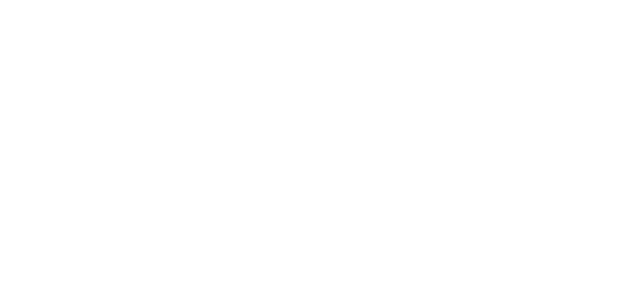
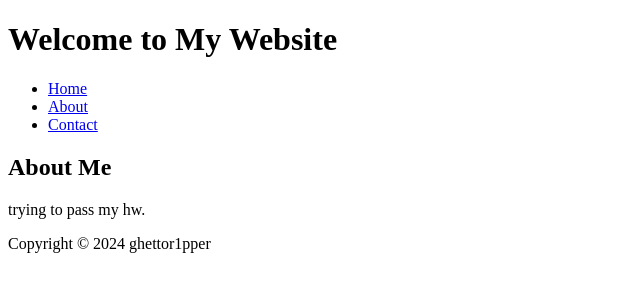
Before and after one commit to ghettor1pper/goit-js-hw-01, a plain HTML site: page index.html in a window 1280 px wide. Shown: the whole page, without its empty margins (0-640 px from the left). Drawn offline with Linux system fonts and the light colour scheme.

Commit message:
Update index.html

```diff
--- a/index.html
+++ b/index.html
@@ -7,5 +7,24 @@
     <script src="js/task-3.js"></script>
 </head>
 <body>
+    <header>
+        <h1>Welcome to My Website</h1>
+    </header>
+    <nav>
+        <ul>
+            <li><a href="#">Home</a></li>
+            <li><a href="#">About</a></li>
+            <li><a href="#">Contact</a></li>
+        </ul>
+    </nav>
+    <main>
+        <section>
+            <h2>About Me</h2>
+            <p>trying to pass my hw.</p>
+        </section>
+    </main>
+    <footer>
+        <p>Copyright &copy; 2024 ghettor1pper</p>
+    </footer>
 </body>
 </html>
```
